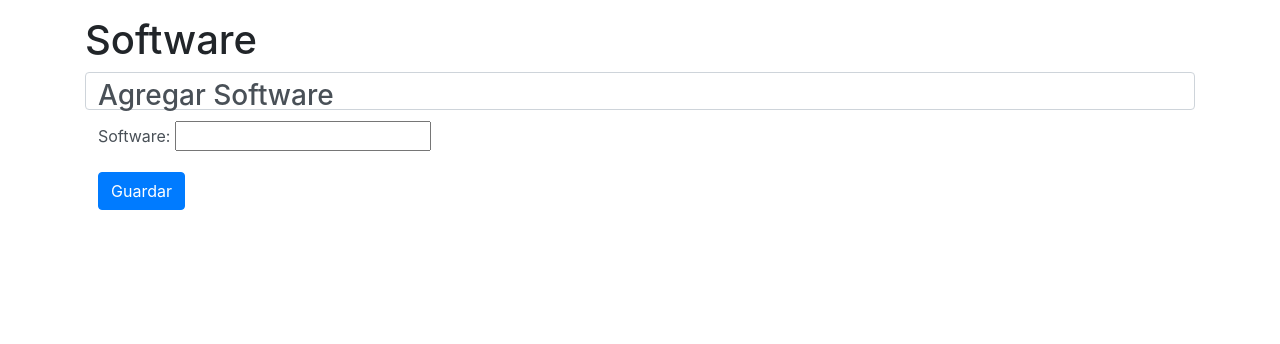
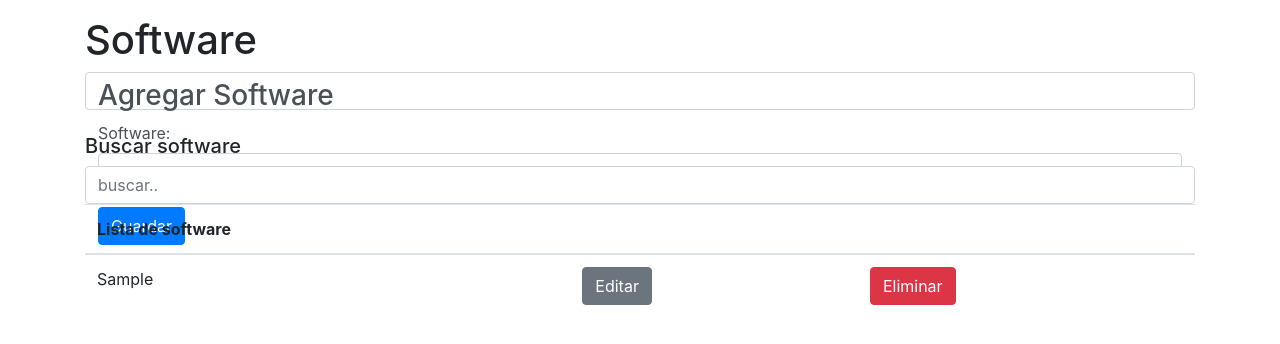
Before and after one commit to seb-novoa/Inventario, a Django app: page /equipo/software/ in a window 1280 px wide. Shown: the top 344 px of the page. Run offline with Django 3.2, Linux system fonts and the light colour scheme; tables that the repository leaves empty hold one stand-in row (values such as "Sample post"); some libraries are stand-ins or nearby versions.

Commit message:
guardar software con validacion

```diff
--- a/src/Equipo/Software/forms.py
+++ b/src/Equipo/Software/forms.py
@@ -1,4 +1,17 @@
 from django import forms
 
-class SoftwareCreateForm(forms.Form):
-    software = forms.CharField()
+from Equipo.models import Software
+
+class SoftwareCreateForm(forms.ModelForm):
+    class Meta:
+        model   =   Software
+        fields  =   ('software', )
+        widgets =   {
+            'software'  :   forms.fields.TextInput(attrs = {
+                'class' :   'form-control'
+            })
+        }
+
+    def clean(self):
+        if Software.objects.filter(software = self.cleaned_data['software'].lower()).exists():
+            raise forms.ValidationError('El software ya se encuentra registrado.')
--- a/src/Equipo/admin.py
+++ b/src/Equipo/admin.py
@@ -1,4 +1,5 @@
 from django.contrib import admin
-from Equipo.models import Clase
+from Equipo.models import Clase, Software
 
 admin.site.register(Clase)
+admin.site.register(Software)
--- a/src/Equipo/models.py
+++ b/src/Equipo/models.py
@@ -13,3 +13,11 @@
 
 class Software(models.Model):
     software    =   models.CharField(max_length = 30,   unique=True)
+
+    def save(self, *args, **kwargs):
+        self.software = self.software.lower()
+        super(Software, self).save(*args, **kwargs)
+
+    def __str__(self):
+        software = self.software[0].upper() + self.software[1:]
+        return software
--- a/src/Equipo/templates/Software/software.html
+++ b/src/Equipo/templates/Software/software.html
@@ -23,6 +23,34 @@
 {% endif %}
 
 {% if programas %}
+
+<br>
+<h5>Buscar software</h5>
+<input id="buscar" type="text" class="form-control" placeholder="buscar..">
+
+<form class="" action="." method="post">{% csrf_token %}
+  <table class="table">
+    <thead>
+      <tr>
+        <th>Lista de software</th>
+        <th></th>
+        <th></th>
+      </tr>
+    </thead>
+    <tbody id="myTable">
+
+      {% for programa in programas %}
+      <tr >
+        <td>{{programa}}</td>
+        <td><button class="btn btn-secondary" type="button" name="button">Editar</button></td>
+        <td><button class="btn btn-danger" type="button" name="button">Eliminar</button></td>
+      </tr>
+      {% endfor %}
+
+    </tbody>
+  </table>
+</form> <!--formulario editar eliminar-->
+
 {% else %}
 
 <h5>No hay software registrados.</h5>
```
